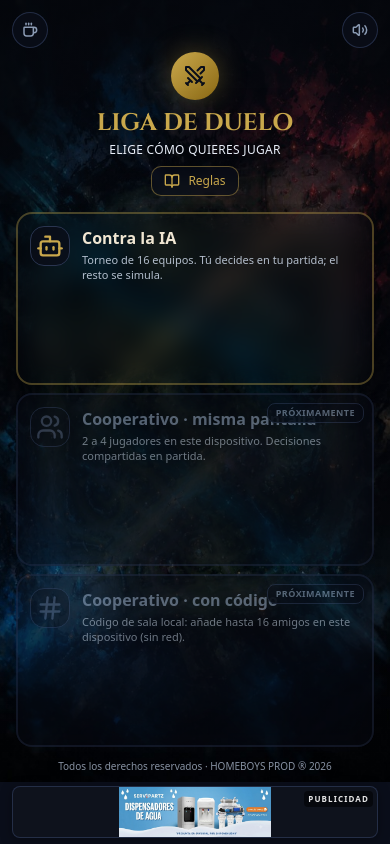
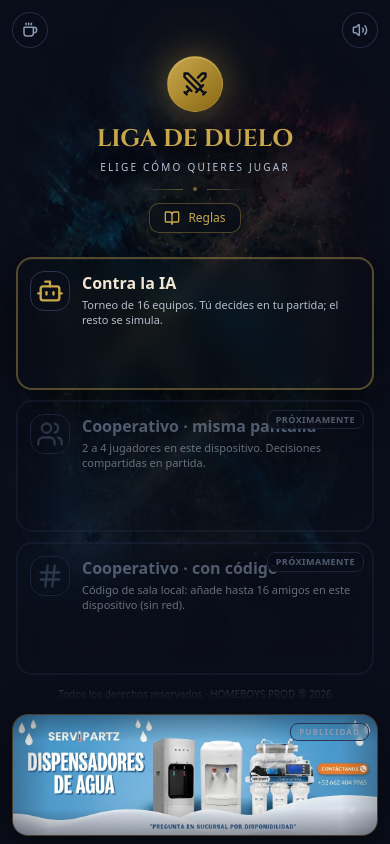
Before and after one commit to WeroMilk/ligadeduelo, a React (Vite) app: page / in a window 390 px wide. Built offline with nearby package versions, Linux system fonts and the light colour scheme.

Commit message:
Polish start screen and ad banner, and slow down match kill pace.
Use full-bleed desktop wallpaper, a mobile-native ad card, and lower duel damage/exchanges so games finish with fewer kills.

```diff
--- a/src/components/AdBanner.tsx
+++ b/src/components/AdBanner.tsx
@@ -13,28 +13,69 @@ export default function AdBanner() {
 
   return (
     <div
-      className="pointer-events-none relative z-[40] w-full shrink-0 px-3 pt-1"
-      style={{ paddingBottom: 'max(0.35rem, env(safe-area-inset-bottom, 0px))' }}
+      className="ad-banner-dock pointer-events-none relative z-[40] w-full shrink-0"
       role="complementary"
       aria-label="Publicidad"
     >
+      {/* Fundido desde el contenido */}
       <div
-        className="relative mx-auto flex h-[52px] w-full max-w-2xl items-center justify-center overflow-hidden rounded-md border border-[#2A3550]/80 bg-[#0E121C] shadow-[0_2px_12px_rgba(0,0,0,0.35)] sm:h-[60px] md:h-[72px] lg:max-w-3xl lg:h-[80px]"
+        className="pointer-events-none absolute -top-8 left-0 right-0 h-8 bg-gradient-to-t from-[#0A0E1A] via-[#0A0E1A]/80 to-transparent md:-top-14 md:h-14"
+        aria-hidden
+      />
+
+      {/* Móvil: tarjeta integrada · Desktop: dock ancho */}
+      <div
+        className="relative px-3 pt-1 md:left-1/2 md:w-screen md:max-w-none md:-translate-x-1/2 md:border-t md:border-[#C9A84C]/12 md:bg-[#070B14]/96 md:px-0 md:pt-0 md:backdrop-blur-md"
+        style={{ paddingBottom: 'max(0.5rem, env(safe-area-inset-bottom, 0px))' }}
+      >
+        <div
+          className="pointer-events-none absolute inset-x-0 top-0 hidden h-px bg-gradient-to-r from-transparent via-[#C9A84C]/35 to-transparent md:block"
+          aria-hidden
+        />
+
+        <div
+          className="relative mx-auto w-full max-w-lg overflow-hidden rounded-2xl border border-[#C9A84C]/30 bg-[#0D1220]/90 shadow-[0_10px_36px_rgba(0,0,0,0.5),inset_0_1px_0_rgba(255,255,255,0.05)] md:max-w-4xl md:rounded-xl md:border-[#2A3550]/70 md:bg-[#0A0E14] md:shadow-[inset_0_1px_0_rgba(255,255,255,0.05),0_10px_28px_rgba(0,0,0,0.55)] lg:max-w-5xl"
           style={{ userSelect: 'none' }}
         >
-        <span className="absolute right-1 top-1 z-10 rounded bg-black/55 px-1 py-0.5 text-[8px] font-bold uppercase tracking-[0.14em] text-white/90">
+          <span className="absolute right-2 top-2 z-20 rounded-md border border-[#2A3550] bg-[#0A0E1A]/92 px-2 py-0.5 text-[8px] font-bold uppercase tracking-[0.14em] text-[#8B9BB4] backdrop-blur-sm">
             Publicidad
           </span>
 
+          {/* Móvil: imagen a ancho completo, sin huecos */}
+          <div className="relative md:hidden">
             <img
               src={AD_IMG}
               alt="Servipartz · Dispensadores de agua"
-          className="max-h-full max-w-full object-contain"
+              className="block w-full h-auto"
+              loading="lazy"
+              decoding="async"
+              draggable={false}
+            />
+            <div
+              className="pointer-events-none absolute inset-0"
+              style={{
+                background: [
+                  'linear-gradient(180deg, rgba(10,14,26,0.35) 0%, transparent 22%, transparent 78%, rgba(10,14,26,0.4) 100%)',
+                  'linear-gradient(90deg, rgba(10,14,26,0.25) 0%, transparent 10%, transparent 90%, rgba(10,14,26,0.25) 100%)',
+                ].join(', '),
+              }}
+              aria-hidden
+            />
+          </div>
+
+          {/* Desktop: marco contenido */}
+          <div className="relative hidden md:flex md:h-[58px] md:items-center md:justify-center md:px-6 md:py-2">
+            <img
+              src={AD_IMG}
+              alt="Servipartz · Dispensadores de agua"
+              className="max-h-full max-w-full object-contain brightness-[0.97] contrast-[1.02] saturate-[0.92]"
               loading="lazy"
               decoding="async"
               draggable={false}
             />
           </div>
         </div>
+      </div>
+    </div>
   );
 }
--- a/src/pages/ModeSelect.tsx
+++ b/src/pages/ModeSelect.tsx
@@ -149,9 +149,12 @@ export default function ModeSelect() {
   const [showRules, setShowRules] = useState(false);
 
   return (
-    <div className="relative flex-1 min-h-0 w-full flex flex-col overflow-hidden bg-[#05080f]">
-      {/* Fondo: móvil full-bleed; desktop con relleno difuminado + arte nítido centrado */}
-      <div className="pointer-events-none absolute inset-0 z-0 overflow-hidden bg-[#05080f]" aria-hidden>
+    <div className="relative flex-1 min-h-0 w-full flex flex-col overflow-hidden bg-[#0A0E1A]">
+      {/* Fondo full-bleed: móvil portrait; desktop cover sin recuadro visible */}
+      <div
+        className="pointer-events-none absolute inset-0 z-0 left-1/2 w-screen max-w-none -translate-x-1/2 overflow-hidden bg-[#0A0E1A]"
+        aria-hidden
+      >
         <img
           src="/backgrounds/rift-portrait.png"
           alt=""
@@ -159,66 +162,77 @@ export default function ModeSelect() {
           draggable={false}
         />
 
-        <div className="absolute inset-0 hidden md:block overflow-hidden">
-          {/* Relleno ambiental: borra los bordes duros del arte */}
         <img
           src="/backgrounds/rift-landscape.png"
           alt=""
-            className="absolute left-1/2 top-[42%] h-[min(70vh,620px)] w-[min(120vw,1400px)] -translate-x-1/2 -translate-y-1/2 scale-110 object-cover opacity-35 blur-3xl saturate-125"
+          className="absolute inset-0 hidden h-full w-full object-cover object-[center_42%] md:block"
+          style={{ transform: 'scale(1.06)' }}
           draggable={false}
         />
-          <div className="absolute inset-0 flex items-center justify-center px-6">
-            <img
-              src="/backgrounds/rift-landscape.png"
-              alt=""
-              className="max-h-[min(54vh,500px)] w-full max-w-[min(88vw,1040px)] object-contain object-center opacity-90"
-              draggable={false}
-            />
-          </div>
-        </div>
 
-        {/* Velo + viñeta negra: funde el arte con el UI */}
-        <div className="absolute inset-0 bg-gradient-to-b from-[#05080f]/65 via-[#05080f]/25 to-[#05080f]/88 md:from-[#05080f]/82 md:via-[#05080f]/45 md:to-[#05080f]/92" />
+        {/* Grado de color + viñeta cinematográfica */}
+        <div className="absolute inset-0 bg-[#0A0E1A]/35 md:bg-[#0A0E1A]/28" />
         <div
-          className="absolute inset-0 hidden md:block"
+          className="absolute inset-0"
           style={{
             background: [
-              'radial-gradient(ellipse 68% 58% at 50% 40%, transparent 0%, rgba(5,8,15,0.55) 62%, rgba(5,8,15,0.98) 100%)',
-              'linear-gradient(90deg, rgba(5,8,15,0.95) 0%, transparent 22%, transparent 78%, rgba(5,8,15,0.95) 100%)',
-              'linear-gradient(180deg, rgba(5,8,15,0.88) 0%, transparent 28%, transparent 72%, rgba(5,8,15,0.95) 100%)',
+              'radial-gradient(ellipse 90% 75% at 50% 36%, transparent 0%, rgba(10,14,26,0.35) 58%, rgba(10,14,26,0.98) 100%)',
+              'linear-gradient(180deg, rgba(10,14,26,0.94) 0%, rgba(10,14,26,0.12) 32%, rgba(10,14,26,0.18) 68%, rgba(10,14,26,0.97) 100%)',
+              'linear-gradient(90deg, rgba(10,14,26,0.88) 0%, transparent 16%, transparent 84%, rgba(10,14,26,0.88) 100%)',
             ].join(', '),
           }}
         />
       </div>
 
-      <div className="relative z-10 shrink-0 px-4 safe-top safe-chrome-x pb-2 text-center md:pb-2">
-        <div className="mx-auto w-12 h-12 md:w-16 md:h-16 rounded-full bg-gradient-to-br from-[#C9A84C] to-[#8B6914] flex items-center justify-center mb-2 md:mb-3 shadow-[0_0_28px_rgba(201,168,76,0.35)]">
-          <Swords className="w-6 h-6 md:w-8 md:h-8 text-[#0A0E1A]" />
+      {/* Hero / banner superior */}
+      <div className="relative z-10 shrink-0 safe-top safe-chrome-x">
+        <div
+          className="pointer-events-none absolute inset-x-0 top-0 h-44 md:h-52 bg-gradient-to-b from-[#0A0E1A]/98 via-[#0A0E1A]/72 to-transparent"
+          aria-hidden
+        />
+        <div className="relative mx-auto max-w-4xl px-4 pb-4 pt-1 text-center md:pb-6 md:pt-2">
+          <div className="relative mx-auto mb-3 w-fit md:mb-4">
+            <div
+              className="absolute left-1/2 top-1/2 h-16 w-16 -translate-x-1/2 -translate-y-1/2 rounded-full bg-[#C9A84C]/25 blur-2xl md:h-24 md:w-24"
+              aria-hidden
+            />
+            <div className="relative flex h-14 w-14 items-center justify-center rounded-full border border-[#C9A84C]/30 bg-gradient-to-br from-[#C9A84C] to-[#8B6914] shadow-[0_0_32px_rgba(201,168,76,0.35),inset_0_1px_0_rgba(255,255,255,0.25)] md:h-[4.5rem] md:w-[4.5rem]">
+              <Swords className="h-7 w-7 text-[#0A0E1A] md:h-8 md:w-8" />
             </div>
+          </div>
+
           <h1
-          className="text-2xl md:text-3xl font-bold text-[#C9A84C] leading-tight drop-shadow-[0_2px_12px_rgba(0,0,0,0.85)]"
+            className="text-2xl font-bold leading-tight text-[#C9A84C] drop-shadow-[0_2px_16px_rgba(0,0,0,0.9)] md:text-[2rem] md:tracking-[0.06em]"
             style={{ fontFamily: 'Cinzel, serif' }}
           >
             LIGA DE DUELO
           </h1>
-        <p className="text-[#E8EEF8] text-xs md:text-sm mt-1 md:mt-2 tracking-wide uppercase drop-shadow-[0_1px_8px_rgba(0,0,0,0.9)]">
+          <p className="mt-1.5 text-[10px] font-medium uppercase tracking-[0.22em] text-[#B8C4D8] drop-shadow-[0_1px_8px_rgba(0,0,0,0.9)] md:mt-2 md:text-xs md:tracking-[0.28em]">
             Elige cómo quieres jugar
           </p>
+
+          <div className="mx-auto mt-3 flex items-center justify-center gap-2.5 md:mt-4" aria-hidden>
+            <span className="h-px w-10 bg-gradient-to-r from-transparent to-[#C9A84C]/45 md:w-14" />
+            <span className="h-1 w-1 rounded-full bg-[#C9A84C]/55" />
+            <span className="h-px w-10 bg-gradient-to-l from-transparent to-[#C9A84C]/45 md:w-14" />
+          </div>
+
           <button
             type="button"
             onClick={() => {
               playClickSound();
               setShowRules(true);
             }}
-          className="mt-2 md:mt-3 inline-flex items-center gap-2 rounded-lg border border-[#C9A84C]/45 bg-[#0A0E1A]/55 backdrop-blur-sm px-3 py-1.5 md:px-4 md:py-2 text-xs md:text-sm text-[#C9A84C] hover:border-[#C9A84C]/80 hover:bg-[#0A0E1A]/75 transition-colors"
+            className="mt-3 inline-flex items-center gap-2 rounded-lg border border-[#C9A84C]/35 bg-[#0A0E1A]/65 px-3.5 py-1.5 text-xs text-[#C9A84C] backdrop-blur-sm transition-colors hover:border-[#C9A84C]/70 hover:bg-[#0A0E1A]/85 md:mt-4 md:px-4 md:py-2 md:text-sm"
           >
-          <BookOpen className="w-4 h-4 shrink-0" />
+            <BookOpen className="h-4 w-4 shrink-0" />
             Reglas
           </button>
         </div>
+      </div>
 
-      <div className="relative z-10 min-h-0 flex-1 overflow-hidden px-4 py-2 max-w-5xl mx-auto w-full flex flex-col md:overflow-y-auto md:scrollbar-hide md:pb-4">
-        <div className="grid grid-cols-1 md:grid-cols-3 gap-2 md:gap-4 w-full flex-1 min-h-0 md:flex-none md:auto-rows-min">
+      <div className="relative z-10 mx-auto flex min-h-0 w-full max-w-5xl flex-1 flex-col overflow-hidden px-4 py-2 md:overflow-y-auto md:scrollbar-hide md:px-6 md:py-4 lg:max-w-6xl">
+        <div className="grid min-h-0 w-full flex-1 grid-cols-1 gap-2.5 md:auto-rows-min md:grid-cols-3 md:gap-5 md:flex-none">
           {MODES.map(m => (
             <button
               key={m.id}
@@ -229,10 +243,10 @@ export default function ModeSelect() {
                 playClickSound();
                 dispatch({ type: 'SET_GAME_MODE', mode: m.id });
               }}
-              className={`relative w-full text-left rounded-2xl border-2 p-3 md:p-6 flex md:flex-col gap-3 md:gap-4 transition-all min-h-0 md:min-h-[220px] backdrop-blur-md ${
+              className={`relative flex w-full min-h-0 gap-3 rounded-2xl border-2 p-3 text-left backdrop-blur-md transition-all md:min-h-[228px] md:flex-col md:gap-4 md:p-6 ${
                 m.enabled
-                  ? 'border-[#C9A84C]/35 bg-[#0D1220]/78 hover:border-[#C9A84C] hover:bg-[#0D1220]/88 active:scale-[0.99] shadow-[0_8px_32px_rgba(0,0,0,0.45)]'
-                  : 'border-[#2A3550]/60 bg-[#0A0E1A]/55 opacity-60 cursor-not-allowed'
+                  ? 'border-[#C9A84C]/40 bg-[#0D1220]/82 hover:border-[#C9A84C] hover:bg-[#0D1220]/90 active:scale-[0.99] shadow-[0_12px_40px_rgba(0,0,0,0.5),inset_0_1px_0_rgba(255,255,255,0.04)]'
+                  : 'border-[#2A3550]/55 bg-[#0A0E1A]/58 opacity-55 cursor-not-allowed'
               }`}
               aria-disabled={!m.enabled}
             >
@@ -253,7 +267,7 @@ export default function ModeSelect() {
         </div>
       </div>
 
-      <p className="relative z-10 shrink-0 text-[10px] md:text-[11px] text-center text-[#A8B4C8]/80 px-4 pt-1 pb-2 md:pb-3 drop-shadow-[0_1px_6px_rgba(0,0,0,0.9)]">
+      <p className="relative z-10 shrink-0 px-4 pb-2 pt-1 text-center text-[10px] text-[#8B9BB4]/75 drop-shadow-[0_1px_6px_rgba(0,0,0,0.9)] md:pb-3 md:text-[11px]">
         Todos los derechos reservados · HOMEBOYS PROD ® 2026
       </p>
 
```
Also changed, not shown: src/lib/turn-engine.ts (+34 -20 lines). Lines whose indentation alone changed are shown as unchanged.
